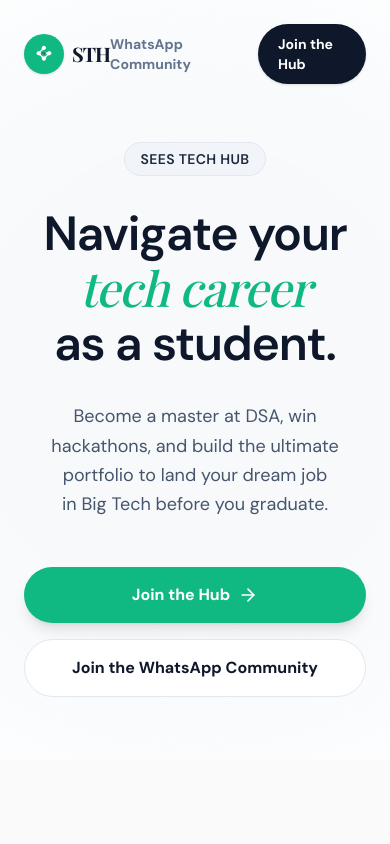
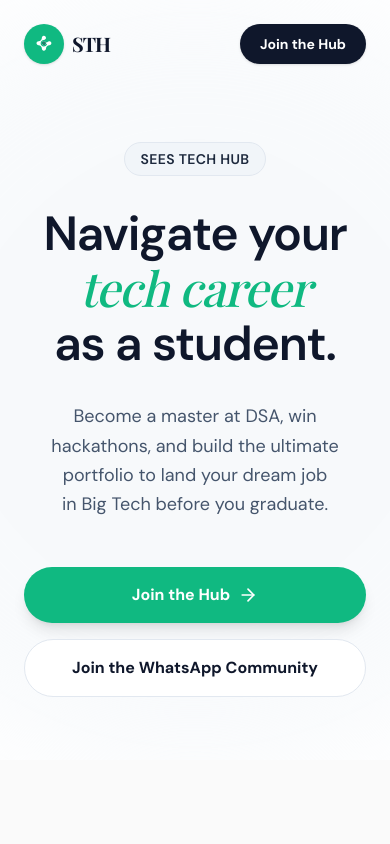
Before and after one commit to SEES-Wesbsite/sees-tech-hub, a Next.js app: page / in a window 390 px wide. Shown: the top 844 px of the page. Built offline with nearby package versions, Linux system fonts and the light colour scheme; a web font is replaced by a local one.

Commit message:
style(ui): fix hardcoded colors and responsive mobile header

```diff
--- a/components/landing/landing-nav.tsx
+++ b/components/landing/landing-nav.tsx
@@ -21,7 +21,7 @@ export function LandingNav() {
       <div className="flex items-center gap-6">
         <Link
           href="#"
-          className="text-sm font-bold text-slate-500 hover:text-slate-900 transition-colors"
+          className="text-sm font-bold text-slate-500 hover:text-slate-900 transition-colors hidden md:block"
         >
           WhatsApp Community
         </Link>
--- a/components/quiz/adrenaline-bar.tsx
+++ b/components/quiz/adrenaline-bar.tsx
@@ -31,7 +31,7 @@ export function AdrenalineBar({ totalTime, timeRemaining, isPaused = false }: Ad
       {/* Critical Pulse Effect */}
       {isCritical && !isPaused && (
         <motion.div
-          className="absolute top-0 left-0 h-full bg-red-500 rounded-full"
+          className="absolute top-0 left-0 h-full bg-destructive rounded-full"
           initial={{ opacity: 0, width: `${percentage}%` }}
           animate={{ opacity: [0, 0.5, 0], width: `${percentage}%` }}
           transition={{ duration: 0.5, repeat: Infinity }}
--- a/components/quiz/question.tsx
+++ b/components/quiz/question.tsx
@@ -87,7 +87,7 @@ export function Question({
           <div className="absolute top-0 right-0 px-3 py-1 bg-white/10 text-xs font-mono text-white/50 rounded-bl-lg">
             {language}
           </div>
-          <pre className="text-sm font-mono text-blue-300 overflow-x-auto whitespace-pre-wrap leading-loose">
+          <pre className="text-sm font-mono text-brand overflow-x-auto whitespace-pre-wrap leading-loose">
             <code>{codeSnippet}</code>
           </pre>
         </div>
```
